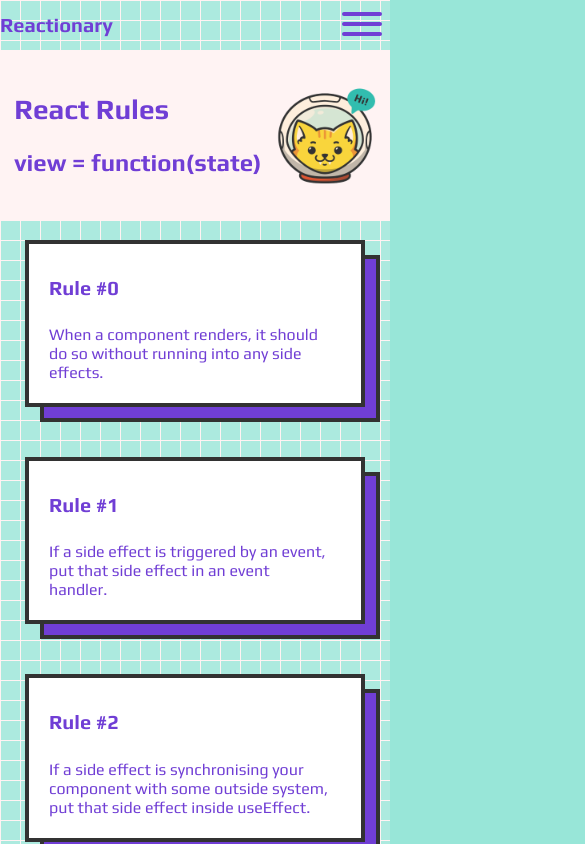
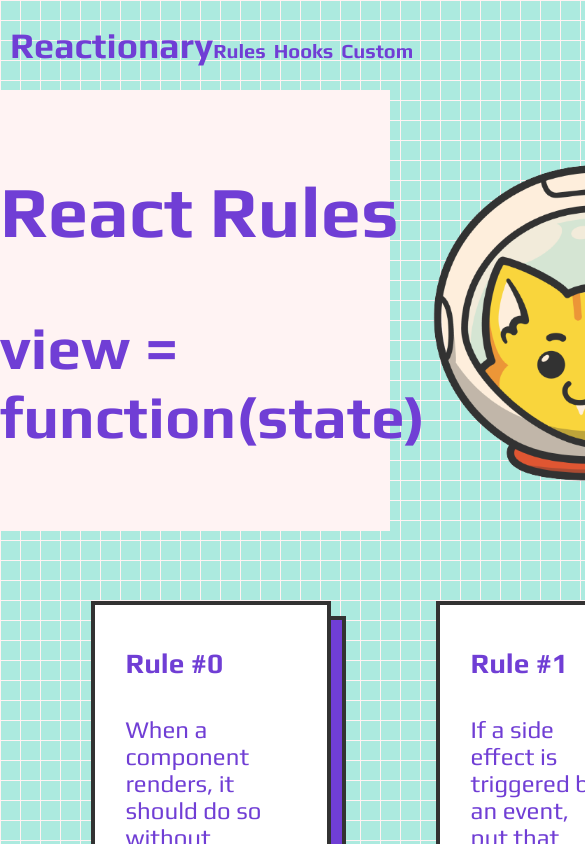
Before and after one commit to katrinkan/reactionary, a Next.js app: page /rules in a window 390 px wide. Shown: the top 844 px of the page, 585 px wide, since content can reach past the window. Built offline with nearby package versions, Linux system fonts and the light colour scheme.

Commit message:
Revert "added responsive nav"
This reverts commit 435ef6e9e2c56a1c2dea70f099be5ff2909141ac.

```diff
--- a/app/components/nav.js
+++ /dev/null
@@ -1,37 +0,0 @@
-"use client";
-import Link from "next/link";
-import { useState } from "react";
-
-const menuList = [
-  { text: "Rules", href: "/rules" },
-  { text: "Hooks", href: "/hooks" },
-  { text: "Custom", href: "/custom" },
-];
-
-export default function Nav() {
-  const [isOpen, setIsOpen] = useState(false);
-
-  return (
-    <div className="nav">
-      <h1>
-        <Link href="/rules" className="homeLink">
-          Reactionary
-        </Link>
-      </h1>
-      <div onClick={() => setIsOpen(!isOpen)} className="menuBar">
-        <div></div>
-        <div></div>
-        <div></div>
-      </div>
-      <div className={`${isOpen ? "open" : ""} menuList`}>
-        {menuList.map((menu, index) => (
-          <div key={index}>
-            <Link href={menu.href} className="menuLink">
-              {menu.text}
-            </Link>
-          </div>
-        ))}
-      </div>
-    </div>
-  );
-}
--- a/app/custom/styles.module.css
+++ b/app/custom/styles.module.css
@@ -1,5 +1,3 @@
 .codeframe {
   padding-left: 20px;
-  width: 95%;
-  height: 300px;
 }
--- a/app/globals.css
+++ b/app/globals.css
@@ -1,5 +1,6 @@
 html {
   background-color: #98e6d8;
+
   opacity: 0.8;
   background-image: linear-gradient(#fff1f1 1px, transparent 1px),
     linear-gradient(to right, #fff1f1 1px, #98e6d8 1px);
@@ -41,10 +42,11 @@
 footer > h4 {
   padding-left: 20px;
 }
-.nav {
+.container {
   display: flex;
   justify-content: space-between;
   align-items: baseline;
+  margin: 0 10px;
 }
 .header {
   display: flex;
@@ -53,38 +55,17 @@
   align-items: center;
   padding: 20px 0;
 }
-.menuBar {
-  display: none;
-  position: absolute;
-  top: 0.75rem;
-  right: 0.5rem;
-  flex-direction: column;
-  row-gap: 6px;
-  cursor: pointer;
-}
-.menuBar div {
-  width: 40px;
-  height: 4px;
-  border-radius: 2px;
-  background-color: #4d0ecb;
-}
-.menuList {
-  display: flex;
-}
-
 .menuLink {
   padding-right: 8px;
   color: #4d0ecb;
   text-decoration: none;
   font-size: 20px;
   font-weight: 700;
-  transition: all 0.2s;
 }
 .menuLink:hover {
   color: #fff1f1;
   background-color: #4d0ecb;
 }
-
 .gridContainer {
   display: grid;
   grid-template-columns: 1fr 1fr;
@@ -110,60 +91,3 @@
   color: #fff1f1;
   background-color: #4d0ecb;
 }
-@media (max-width: 500px) {
-  html {
-    width: 100%;
-  }
-  h1 {
-    font-size: 20px;
-  }
-  h2 {
-    font-size: 28px;
-  }
-  h3 {
-    font-size: 24px;
-  }
-  h4 {
-    font-size: 20px;
-    padding-left: 10px;
-  }
-  p {
-    font-size: 16px;
-    padding-left: 10px;
-  }
-  .menuBar {
-    display: flex;
-  }
-
-  .nav {
-    flex-direction: column;
-    align-items: start;
-  }
-  .menuList {
-    display: none;
-    flex-direction: column;
-    width: 100%;
-    margin-bottom: 20px;
-    padding: 20px 0;
-    text-align: center;
-  }
-  .menuList.open {
-    display: flex;
-    background-color: #fff1f1;
-  }
-
-  .gridContainer {
-    grid-template-columns: 1fr;
-    padding: 0;
-  }
-  .gridItem {
-    width: 80%;
-  }
-  .image {
-    width: 100px;
-    height: 100px;
-  }
-  .lastItem {
-    margin-bottom: 30px;
-  }
-}
--- a/app/hooks/page.js
+++ b/app/hooks/page.js
@@ -16,7 +16,6 @@
           alt="Cat in space helmet is happy"
           width={350}
           height={350}
-          className="image"
         />
       </section>
       <section>
@@ -61,7 +60,7 @@
               use inside useEffect.
             </p>
           </div>
-          <div className="gridItem lastItem">
+          <div className="gridItem">
             <h4>useSyncExternalStore</h4>
             <p>
               In scenarios where a piece of non-React state is already being
@@ -101,7 +100,7 @@
               a shallow comparison.
             </p>
           </div>
-          <div className="gridItem lastItem">
+          <div className="gridItem">
             <h4>useCallback</h4>
             <p>
               Any function you create with useCallback will not be re-created on
--- a/app/layout.js
+++ b/app/layout.js
@@ -1,6 +1,6 @@
+import Link from "next/link";
 import "./globals.css";
 import { Play } from "next/font/google";
-import Nav from "./components/nav";
 
 const play = Play({
   weight: ["400", "700"],
@@ -19,7 +19,24 @@
     <html lang="en">
       <body className={play.className}>
         <header>
-          <Nav />
+          <div className="container">
+            <h1>
+              <Link href="/rules" className="homeLink">
+                Reactionary
+              </Link>
+            </h1>
+            <span>
+              <Link href="/rules" className="menuLink">
+                Rules
+              </Link>
+              <Link href="/hooks" className="menuLink">
+                Hooks
+              </Link>
+              <Link href="/custom" className="menuLink">
+                Custom
+              </Link>
+            </span>
+          </div>
         </header>
 
         <main>{children}</main>
--- a/app/rules/page.js
+++ b/app/rules/page.js
@@ -15,7 +15,6 @@
           alt="Cat in space helmet saying Hi"
           width={350}
           height={350}
-          className="image"
         />
       </section>
       <section>
@@ -49,7 +48,7 @@
               the screen, put that side effect inside useLayoutEffect.
             </p>
           </div>
-          <div className="gridItem lastItem">
+          <div className="gridItem">
             <h4>Rule #4</h4>
             <p>
               If a side effect is subscribing to an external store, use the
```
Also changed, not shown: app/custom/page.js (+4 -3 lines), app/utils/useClickAway.js (deleted, +0 -26 lines), package.json (+6 -6 lines), 1 other file (tests, documents, lock files or other folders).
